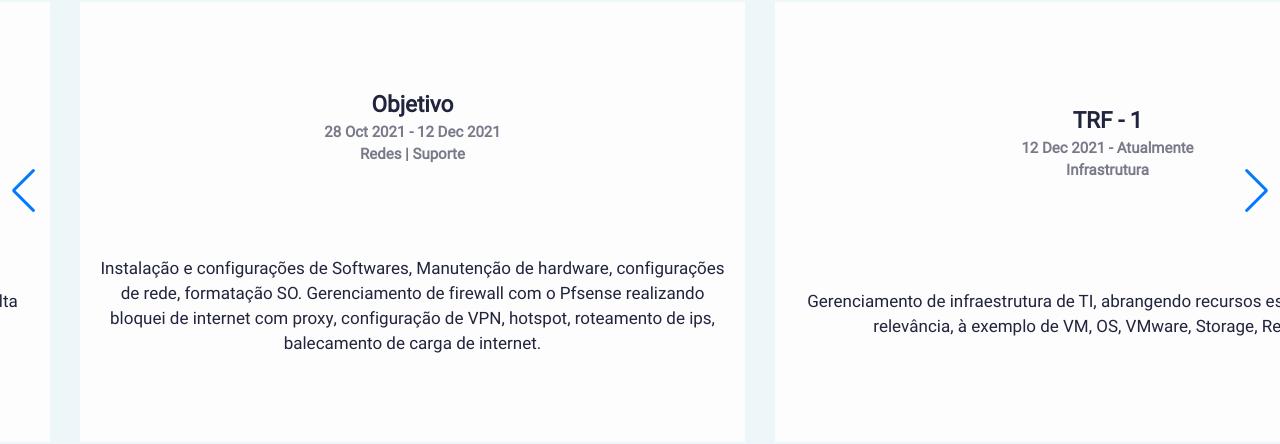
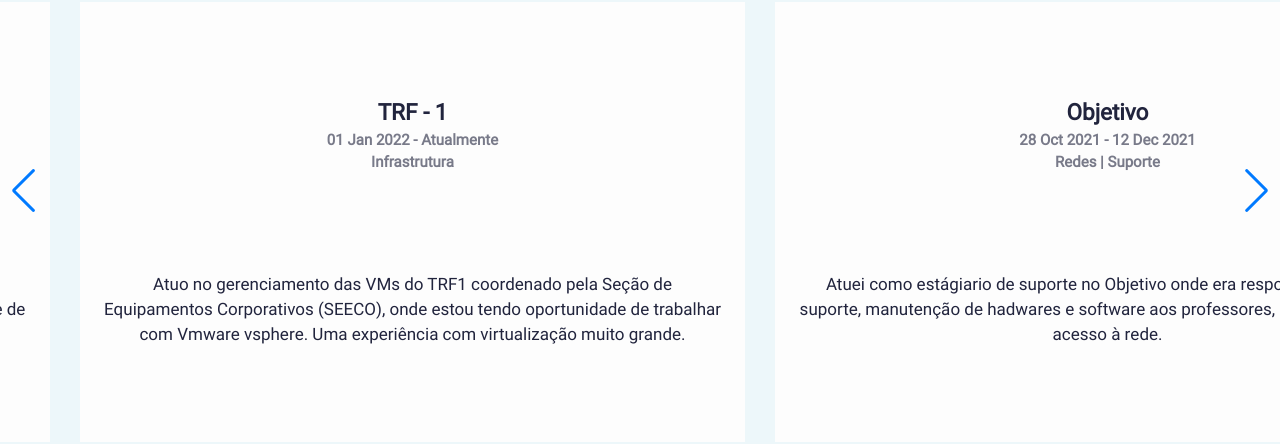
Before and after one commit to kadeguilherme/kadeguilherme.github.io, a website: page index.html in a window 1280 px wide. Shown: the part 767-1211 px from the top of the page. Drawn offline with nearby package versions, Linux system fonts and the light colour scheme.

Commit message:
Atualizando curriculo

```diff
--- a/index.html
+++ b/index.html
@@ -79,7 +79,7 @@
                 </p>
 
                 <div >
-                    <a href="https://drive.google.com/file/d/1VRSXi1j38ktjFHxVNeaMmSa7K_mhZG53/view?usp=sharing" target="_blank">
+                    <a href="https://drive.google.com/file/d/1yVvhhayoV2TdtujUm2HQ4kHFgwDtRoQR/view?usp=sharing" target="_blank">
                         <button class="shadow-md transition ease-in-out delay-150 hover:drop-shadow-xl hover:-translate-y-1 hover:scale-110 hover: duration-300"  style="cursor: pointer;" class="button button--dione" name="dowloand">
                             DOWNLOAD CV
                         </button>
@@ -107,22 +107,23 @@
             <div class="swiper-slide card-jobs">
 
                 <div class="text-p-job">
-                    <h2>Objetivo</h2>
-                    <p>28 Oct 2021 - 12 Dec 2021</p> <p> Redes | Suporte </p>
+                    <h2>TRF - 1</h2>
+                    <p>01 Jan 2022 - Atualmente</p> <p> Infrastrutura </p>
                 </div>
-                <p class="text-jobs">Instalação e configurações de Softwares, Manutenção de hardware, configurações de rede, formatação SO.
-                    Gerenciamento de firewall com o Pfsense realizando bloquei de internet com proxy, configuração de VPN, hotspot, roteamento de ips, balecamento de carga de internet.</p>
+                <p class="text-jobs">Atuo no gerenciamento das VMs do TRF1
+                    coordenado pela Seção de Equipamentos Corporativos (SEECO), onde estou tendo oportunidade de trabalhar com Vmware vsphere. Uma experiência com virtualização muito grande.
+                </p>
             </div>
 
             <div class="swiper-slide card-jobs">
 
                 <div class="text-p-job">
-                    <h2>TRF - 1</h2>
-                    <p>12 Dec 2021 - Atualmente</p> <p> Infrastrutura </p>
+                    <h2>Objetivo</h2>
+                    <p>28 Oct 2021 - 12 Dec 2021</p> <p> Redes | Suporte </p>
                 </div>
-                <p class="text-jobs">Gerenciamento de infraestrutura de TI, abrangendo recursos específicos de
-                    alta relevância, à exemplo de VM, OS, VMware, Storage, Rede SAN.</p>
+                <p class="text-jobs">Atuei como estágiario de suporte no Objetivo onde era responsável em dar suporte, manutenção de hadwares e software aos professores, define controle de acesso à rede.</p>
             </div>
+
 
         </div>
 
```
